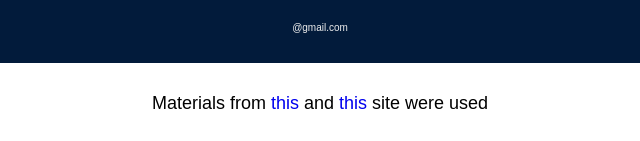
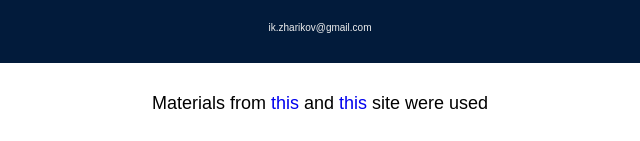
Before and after one commit to ikzhar-pixel/Gemstones, a plain HTML site: page index.html in a window 1280 px wide. Shown: the part 3038-3179 px from the top of the page, 320-960 px from the left. Drawn offline with nearby package versions, Linux system fonts and the light colour scheme.

Commit message:
Add files via upload

```diff
--- a/index.html
+++ b/index.html
@@ -164,7 +164,7 @@
                     <div class="box info">
                         <h3>Ivan</h3>
                         <p>
-                            @gmail.com
+                            ik.zharikov@gmail.com
                         </p>
                     </div>
                     </div>
```
